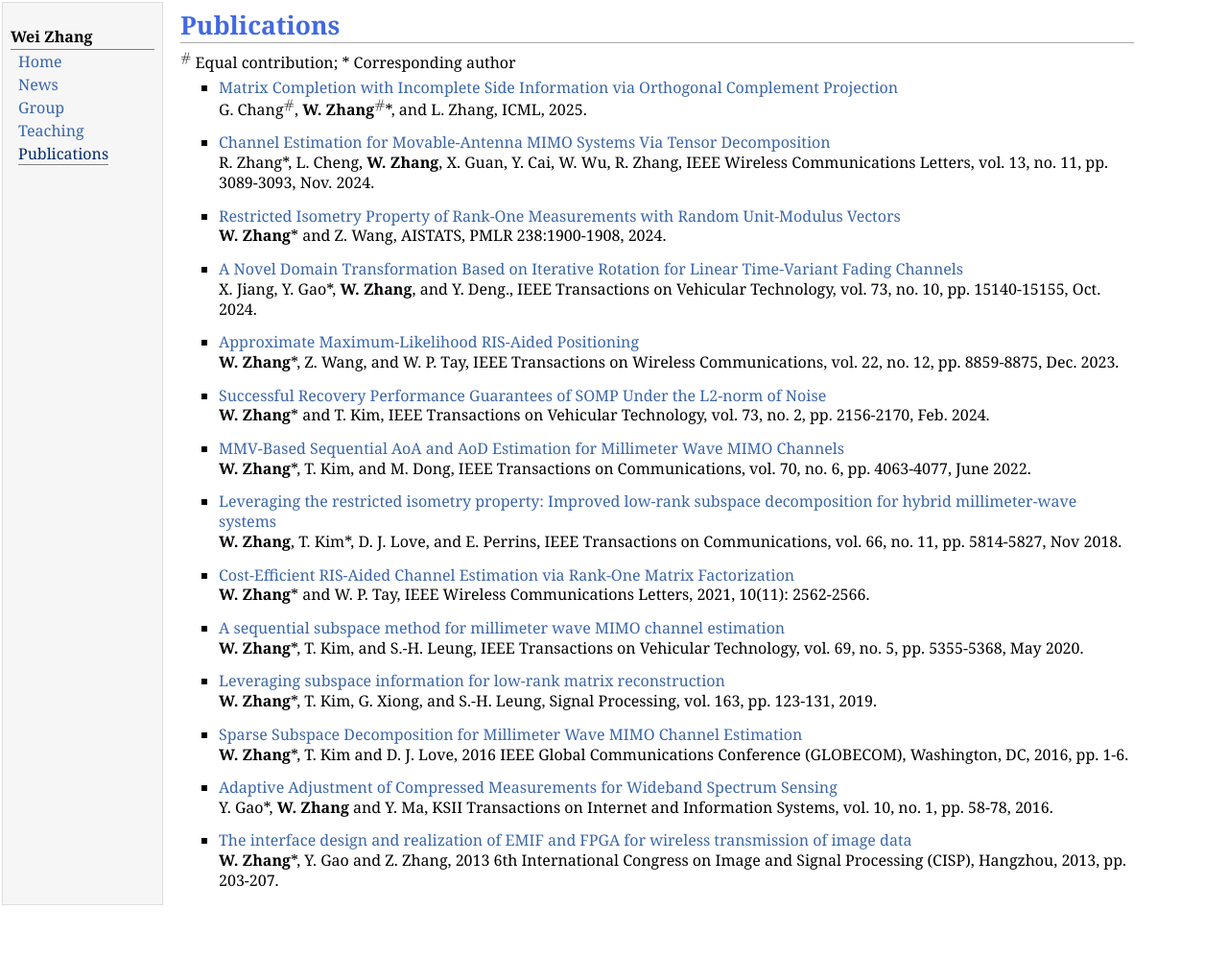
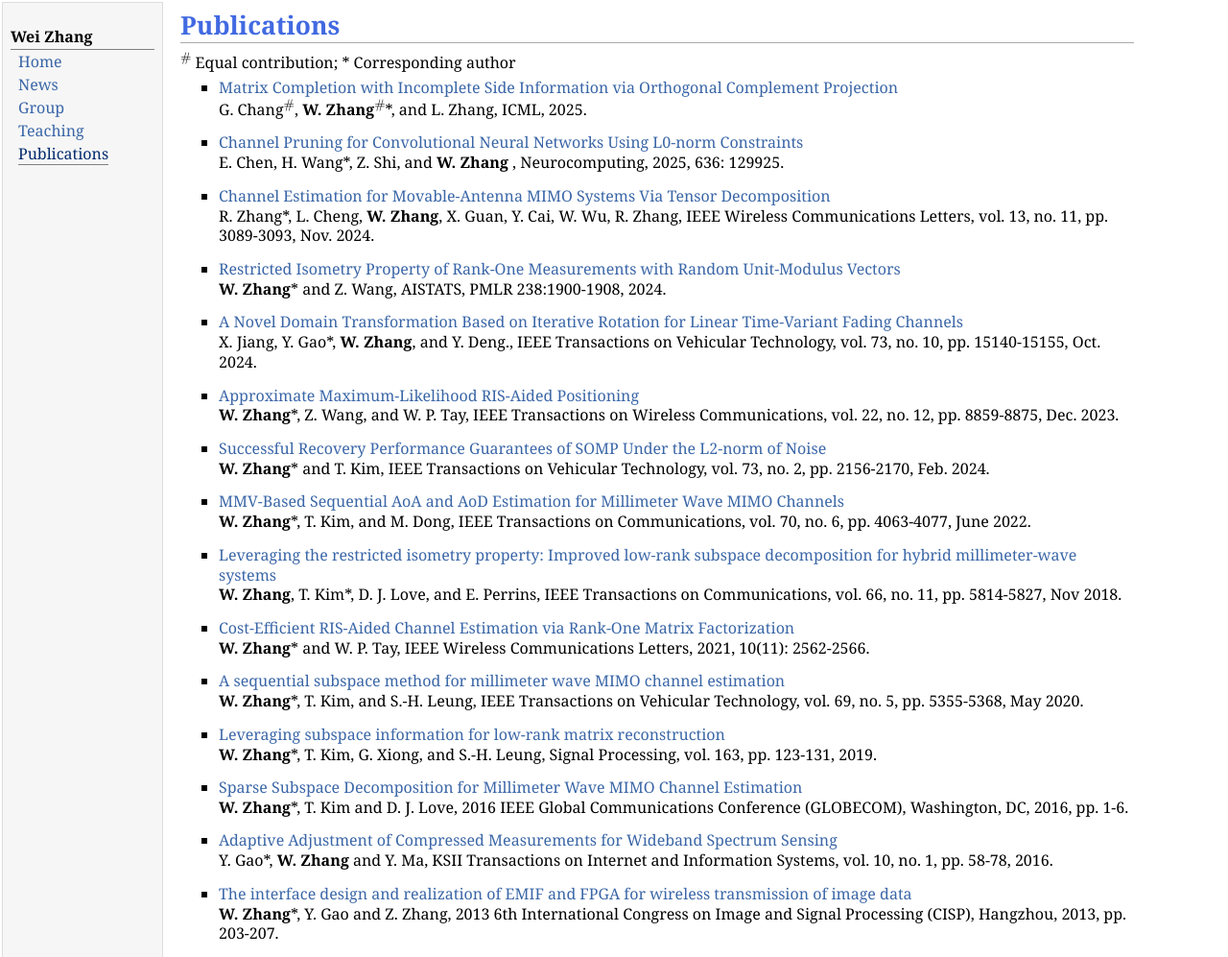
Before and after one commit to weizhang-site/weizhang-site.github.io, a plain HTML site: page publications.html in a window 1280 px wide. Shown: the top 997 px of the page at 96% size. Before the commit the page ends 945 px from the top, so only its background shows below. Drawn offline with nearby package versions, Linux system fonts and the light colour scheme.

Commit message:
2025-06-30

```diff
--- a/publications.html
+++ b/publications.html
@@ -29,6 +29,11 @@ src="https://cdn.jsdelivr.net/npm/mathjax@3/es5/tex-mml-chtml.js"></script>
 <ul>
 <li><p><a href="https://weizhang-site.github.io/publications.html">Matrix Completion with Incomplete Side Information via Orthogonal Complement Projection</a><br />
 G. Chang\(^{\#}\), <b>W. Zhang</b>\( ^{\#} \)*, and L. Zhang, ICML, 2025.</p>
+</li>
+</ul>
+<ul>
+<li><p><a href="https://www.sciencedirect.com/science/article/abs/pii/S0925231225005971">Channel Pruning for Convolutional Neural Networks Using L0-norm Constraints</a> <br />
+E. Chen, H. Wang*, Z. Shi, and <b>W. Zhang</b> , Neurocomputing, 2025, 636: 129925.</p>
 </li>
 </ul>
 <ul>
```
